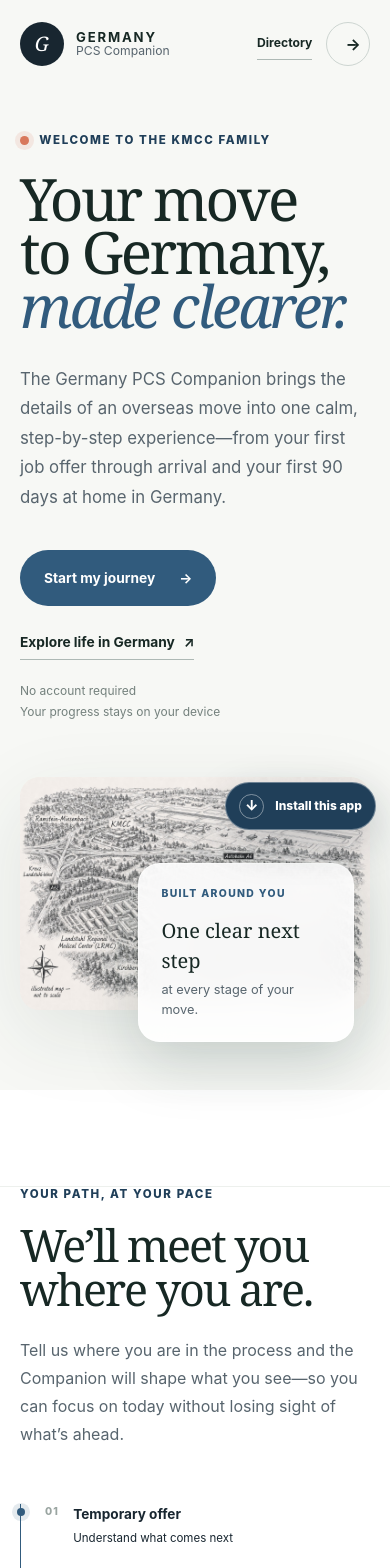
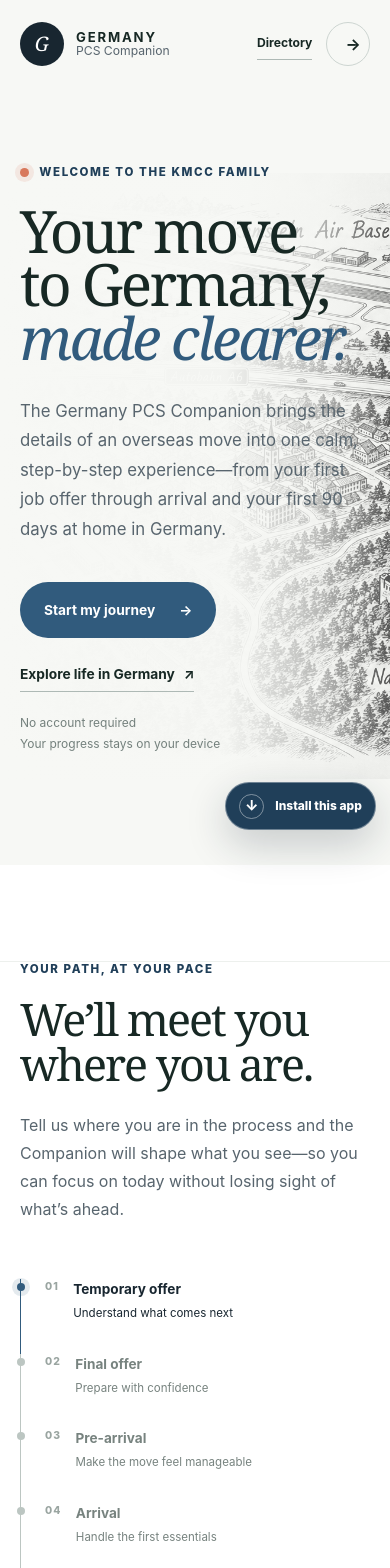
Before and after one commit to ganzon-beep/germany-pcs-companion, a React (Vite) app: page / in a window 390 px wide. Shown: the top 1568 px of the page. Built offline with nearby package versions, Linux system fonts and the light colour scheme.

Commit message:
Blend transparent KMCC map into homepage hero

```diff
--- a/public/sw.js
+++ b/public/sw.js
@@ -1,4 +1,4 @@
-const CACHE_NAME = 'germany-pcs-companion-v12'
+const CACHE_NAME = 'germany-pcs-companion-v13'
 const APP_SHELL = [
   './',
   './index.html',
@@ -9,7 +9,7 @@ const APP_SHELL = [
   './icons/icon-512-maskable.png',
   './icons/apple-touch-icon.png',
   './images/germany-landscape.jpg',
-  './images/lrmc-area-hand-drawn-map-v3-hero.jpg',
+  './images/lrmc-area-hand-drawn-map-3x2-transparent.png',
   './images/german-shepherd-spring.png',
 ]
 
--- a/src/App.jsx
+++ b/src/App.jsx
@@ -1297,7 +1297,10 @@ function App() {
       </header>
 
       <main id="top">
-        <section className="hero section-pad">
+        <section
+          className="hero hero--map-background section-pad"
+          style={{ '--hero-map-image': `url("${assetUrl('/images/lrmc-area-hand-drawn-map-3x2-transparent.png')}")` }}
+        >
           <div className="hero-copy">
             <p className="eyebrow">
               <span className="eyebrow-dot" />
@@ -1329,19 +1332,6 @@ function App() {
             </p>
           </div>
 
-          <div className="hero-visual">
-            <div className="hero-image-wrap hero-image-wrap--map">
-              <img
-                src={assetUrl('/images/lrmc-area-hand-drawn-map-v3-hero.jpg')}
-                alt="Hand-drawn illustrated map connecting Ramstein, Landstuhl, and the surrounding KMCC area"
-              />
-            </div>
-            <div className="arrival-card">
-              <span className="arrival-card__label">Built around you</span>
-              <strong>One clear next step</strong>
-              <p>at every stage of your move.</p>
-            </div>
-          </div>
         </section>
 
         <section className="journey section-pad" id="journey">
--- a/src/index.css
+++ b/src/index.css
@@ -310,6 +310,42 @@ img {
   padding-bottom: 7rem;
 }
 
+.hero--map-background {
+  position: relative;
+  isolation: isolate;
+  grid-template-columns: minmax(0, 0.78fr) minmax(0, 1.22fr);
+}
+
+.hero--map-background::before {
+  position: absolute;
+  z-index: -1;
+  top: 0;
+  bottom: 0;
+  left: 50%;
+  width: 100vw;
+  transform: translateX(-50%);
+  background-color: var(--cream);
+  background-image:
+    linear-gradient(
+      90deg,
+      rgba(247, 248, 245, 1) 0%,
+      rgba(247, 248, 245, 0.99) 22%,
+      rgba(247, 248, 245, 0.92) 36%,
+      rgba(247, 248, 245, 0.62) 51%,
+      rgba(247, 248, 245, 0.18) 72%,
+      rgba(247, 248, 245, 0) 100%
+    ),
+    var(--hero-map-image);
+  background-position: center, right center;
+  background-repeat: no-repeat;
+  background-size: cover, auto 100%;
+  content: "";
+}
+
+.hero--map-background .hero-copy {
+  padding-block: 2rem;
+}
+
 .hero-copy {
   position: relative;
   z-index: 2;
@@ -424,114 +460,6 @@ h1 span {
   margin: 1.35rem 0 0;
   color: #74817d;
   font-size: 0.75rem;
-}
-
-.hero-visual {
-  position: relative;
-  justify-self: end;
-  width: 100%;
-  max-width: 46rem;
-}
-
-.hero-visual::before {
-  position: absolute;
-  z-index: -1;
-  right: -20%;
-  bottom: -20%;
-  width: 90%;
-  height: 75%;
-  border-radius: 50%;
-  background: #e5ece6;
-  content: "";
-  filter: blur(2px);
-}
-
-.hero-image-wrap {
-  position: relative;
-  aspect-ratio: 1;
-  overflow: hidden;
-  border-radius: 1.75rem;
-  box-shadow: var(--shadow-soft);
-}
-
-.hero-image-wrap img {
-  width: 100%;
-  height: 100%;
-  object-fit: cover;
-  object-position: 52% 54%;
-  transform: scale(1.2);
-}
-
-.hero-image-wrap--map {
-  aspect-ratio: 3 / 2;
-  background: #f5f1ea;
-}
-
-.hero-image-wrap--map img {
-  object-fit: cover;
-  object-position: center;
-  transform: none;
-}
-
-.hero-image-caption {
-  position: absolute;
-  right: 2rem;
-  bottom: 2rem;
-  left: 2rem;
-  display: grid;
-  gap: 0.4rem;
-  color: white;
-  text-shadow: 0 2px 18px rgba(0, 0, 0, 0.72);
-}
-
-.hero-image-caption span {
-  font-size: 0.68rem;
-  font-weight: 800;
-  letter-spacing: 0.13em;
-  text-transform: uppercase;
-}
-
-.hero-image-caption strong {
-  max-width: 14ch;
-  font-family: Georgia, "Times New Roman", serif;
-  font-size: clamp(1.55rem, 3vw, 2.45rem);
-  font-weight: 400;
-  line-height: 1.08;
-}
-
-.arrival-card {
-  position: absolute;
-  top: 10%;
-  right: -7%;
-  width: min(16rem, 48%);
-  border: 1px solid rgba(255, 255, 255, 0.6);
-  border-radius: var(--radius-md);
-  padding: 1.4rem;
-  background: rgba(255, 255, 255, 0.91);
-  box-shadow: 0 20px 60px rgba(19, 51, 44, 0.18);
-  backdrop-filter: blur(16px);
-}
-
-.arrival-card__label {
-  display: block;
-  margin-bottom: 0.85rem;
-  color: var(--navy);
-  font-size: 0.65rem;
-  font-weight: 800;
-  letter-spacing: 0.13em;
-  text-transform: uppercase;
-}
-
-.arrival-card strong {
-  font-family: Georgia, "Times New Roman", serif;
-  font-size: 1.25rem;
-  font-weight: 400;
-}
-
-.arrival-card p {
-  margin: 0.3rem 0 0;
-  color: var(--ink-soft);
-  font-size: 0.8rem;
 }
 
 .journey {
@@ -1822,24 +1750,17 @@ h1 span {
     max-width: 47rem;
   }
 
-  .hero-visual {
-    max-width: 42rem;
-    justify-self: center;
-  }
-
-  .hero-image-wrap {
-    aspect-ratio: 1;
-  }
-
-  .hero-image-wrap--map {
-    aspect-ratio: 3 / 2;
-  }
-
-  .arrival-card {
-    top: auto;
-    right: 1.5rem;
-    bottom: -2rem;
-    left: auto;
+  .hero--map-background::before {
+    background-image:
+      linear-gradient(
+        90deg,
+        rgba(247, 248, 245, 1) 0%,
+        rgba(247, 248, 245, 0.97) 45%,
+        rgba(247, 248, 245, 0.68) 70%,
+        rgba(247, 248, 245, 0.2) 100%
+      ),
+      var(--hero-map-image);
+    background-size: cover, auto 90%;
   }
 
   .section-heading {
@@ -2088,21 +2009,22 @@ h1 span {
     display: none;
   }
 
-  .hero-image-wrap {
-    border-radius: 1.25rem;
-  }
-
-  .hero-image-caption {
-    right: 1.25rem;
-    bottom: 1.25rem;
-    left: 1.25rem;
-  }
-
-  .arrival-card {
-    right: 1rem;
-    bottom: -2rem;
-    left: auto;
-    width: 13.5rem;
+  .hero--map-background {
+    min-height: calc(100vh - 5.5rem);
+  }
+
+  .hero--map-background::before {
+    background-image:
+      linear-gradient(
+        90deg,
+        rgba(247, 248, 245, 1) 0%,
+        rgba(247, 248, 245, 0.98) 58%,
+        rgba(247, 248, 245, 0.72) 82%,
+        rgba(247, 248, 245, 0.28) 100%
+      ),
+      var(--hero-map-image);
+    background-position: center, 62% center;
+    background-size: cover, auto 78%;
   }
 
   .journey,
```
Also changed, not shown: public/images/lrmc-area-hand-drawn-map-3x2-transparent.png (added), public/images/lrmc-area-hand-drawn-map-v3-hero.jpg (deleted).
